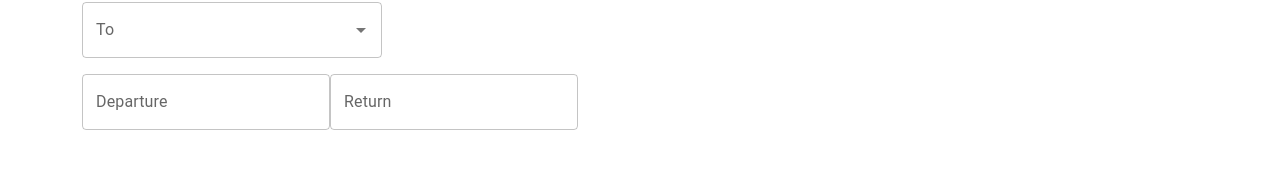
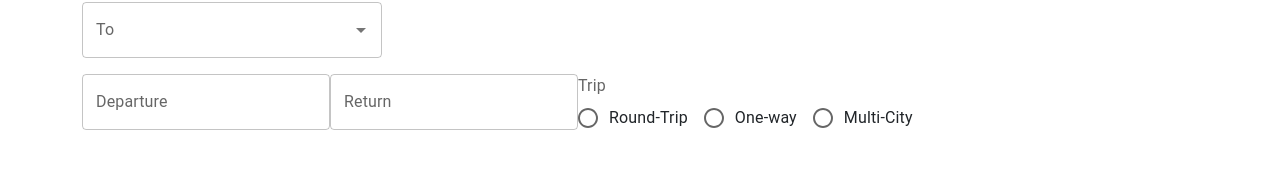
Before and after one commit to manan3172003/apex-website, a React (Create React App) app in the folder Frontend/: page / in a window 1280 px wide. Shown: the part 139-328 px from the top of the page. Built offline with nearby package versions, Linux system fonts and the light colour scheme; no server answers.

Commit message:
added trip selector (non functional rn)

```diff
--- /dev/null
+++ b/Frontend/src/components/TripSelector.js
@@ -0,0 +1,23 @@
+import * as React from 'react';
+import Radio from '@mui/material/Radio';
+import RadioGroup from '@mui/material/RadioGroup';
+import FormControlLabel from '@mui/material/FormControlLabel';
+import FormControl from '@mui/material/FormControl';
+import FormLabel from '@mui/material/FormLabel';
+
+export default function TripSelector() {
+  return (
+    <FormControl>
+      <FormLabel id="demo-row-radio-buttons-group-label">Trip</FormLabel>
+      <RadioGroup
+        row
+        aria-labelledby="demo-row-radio-buttons-group-label"
+        name="row-radio-buttons-group"
+      >
+        <FormControlLabel value="Round-Trip" control={<Radio />} label="Round-Trip" />
+        <FormControlLabel value="One-way" control={<Radio />} label="One-way" />
+        <FormControlLabel value="Multi-City" control={<Radio />} label="Multi-City" />
+      </RadioGroup>
+    </FormControl>
+  );
+}
--- a/Frontend/src/pages/SearchRoot.js
+++ b/Frontend/src/pages/SearchRoot.js
@@ -1,6 +1,7 @@
 import React from "react";
 import SearchAutocomplete from "../components/search-autocomplete";
 import MyDatePicker from "../components/DatePicker"
+import TripSelector from "../components/TripSelector";
 import { getAmadeusData } from "../api/amadeus.api";
 import axios from "axios"
 
@@ -69,6 +70,7 @@ const SearchRoot = () => {
         <SearchAutocomplete search={search} setSearch={setSearch} label="To"/>
         <MyDatePicker label="Departure"/>
         <MyDatePicker label="Return"/>
+        <TripSelector />
       </div>
     </div>
   );
```
